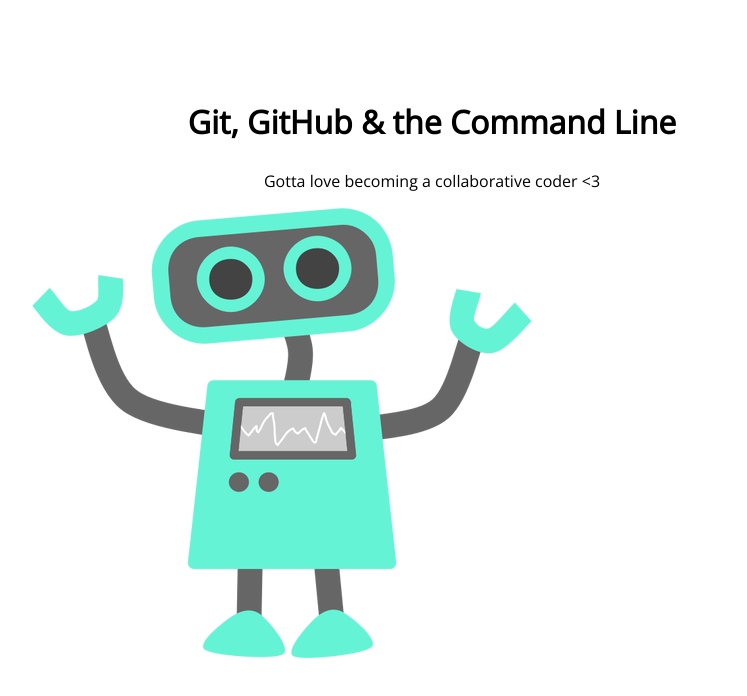
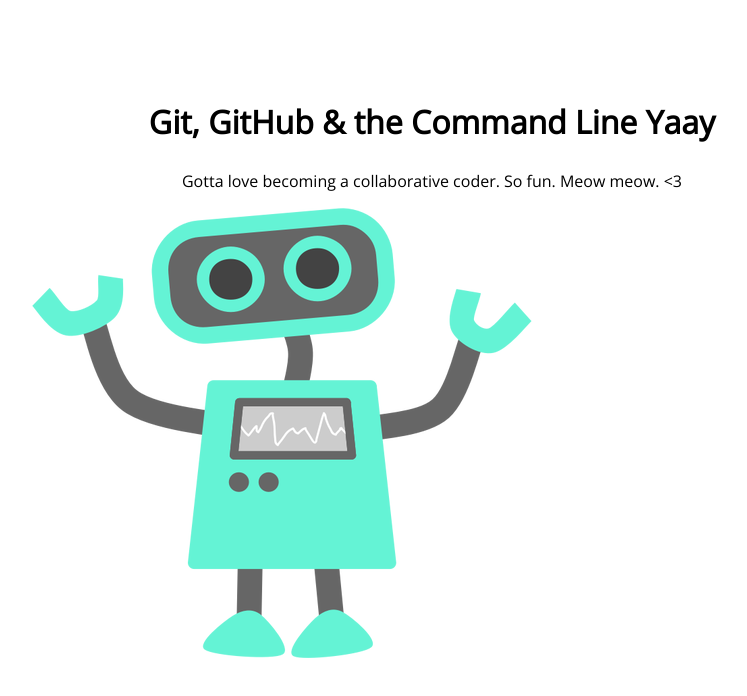
Before and after one commit to goosecat/105-project, a plain HTML site: page index.html in a window 1280 px wide. Shown: the whole page, without its empty margins (208-955 px from the left). Drawn offline with nearby package versions, Linux system fonts and the light colour scheme.

Commit message:
modified <h1> and <p>

```diff
--- a/index.html
+++ b/index.html
@@ -8,8 +8,8 @@
 </head>
 <body>
 	<section>
-		<h1>Git, GitHub & the Command Line</h1>
-		<p>Gotta love becoming a collaborative coder <3</p>
+		<h1>Git, GitHub & the Command Line Yaay</h1>
+		<p>Gotta love becoming a collaborative coder. So fun. Meow meow. <3</p>
 		<img src="img/happy-blue-robot.png">
 	</section>
 </body>
```
